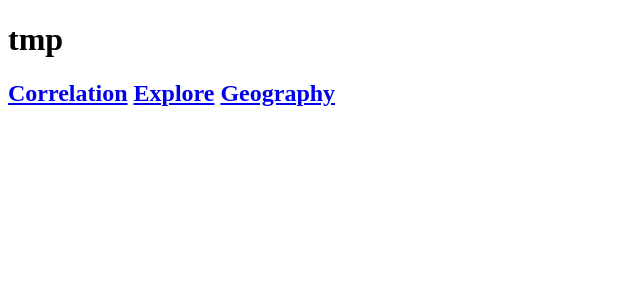
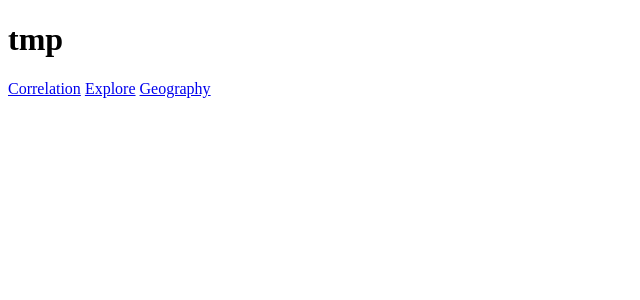
Before and after one commit to DaemonCypher/Visualization-Project, a SvelteKit app: page / in a window 1280 px wide. Shown: the top 300 px of the page, without its empty margins (0-640 px from the left). Built offline with nearby package versions, Linux system fonts and the light colour scheme.

Commit message:
Fixed routing error

```diff
--- a/src/lib/USMap.svelte
+++ b/src/lib/USMap.svelte
@@ -53,9 +53,9 @@
 
         // Add a title
         svg.append("text")
-        .attr("x", width / 2) // Center the title horizontally
-        .attr("y", 30) // Position it slightly below the top
-        .attr("text-anchor", "middle") // Center the text
+        .attr("x", width / 2)
+        .attr("y", 30)
+        .attr("text-anchor", "middle")
         .style("font-size", "24px")
         .style("font-weight", "bold")
         .text("Uninsured Rate by State");
--- a/src/routes/+page.svelte
+++ b/src/routes/+page.svelte
@@ -1,7 +1,16 @@
+<script>
+    import { base } from '$app/paths';
+  </script>
 <h1>tmp</h1>
 
-<h2>
+
+
+<!-- <h2>
     <a href="/correlation">Correlation</a>
     <a href="/explore">Explore</a>
     <a href="/geography">Geography</a>
-</h2>
+</h2> -->
+
+<a href={`${base}/correlation`}>Correlation</a>
+<a href={`${base}/explore`}>Explore</a>
+<a href={`${base}/geography`}>Geography</a>
--- a/src/routes/geography/+page.svelte
+++ b/src/routes/geography/+page.svelte
@@ -1,13 +1,14 @@
 <script lang="ts">
     import * as d3 from "d3";
     import { onMount } from "svelte";
+    import { base } from '$app/paths';
     import USMap from "$lib/USMap.svelte";
 
     let uninsuredData: { state: string; rate: number }[] = [];
 
     async function loadCsv() {
       try {
-        const csvUrl = "/uninsured.csv";
+        const csvUrl = `${base}/uninsured.csv`;
         uninsuredData = await d3.csv(csvUrl, (row) => ({
           state: row.State.trim(),
           rate: +row["Uninsured Rate (2015)"],
--- a/svelte.config.js
+++ b/svelte.config.js
@@ -4,10 +4,13 @@ import adapter from '@sveltejs/adapter-static';
 const config = {
 	kit: {
 		adapter: adapter({
-			fallback: '404.html'
+			fallback: '404.html',
+			pages: 'build/Visualization-Project',
+      		assets: 'build/Visualization-Project'
 		}),
 		paths: {
-			base: process.argv.includes('dev') ? '' : '/Visualization-Project'
+			// base: process.argv.includes('dev') ? '' : '/Visualization-Project'
+			base: '/Visualization-Project'
 		}
 	}
 };
```
